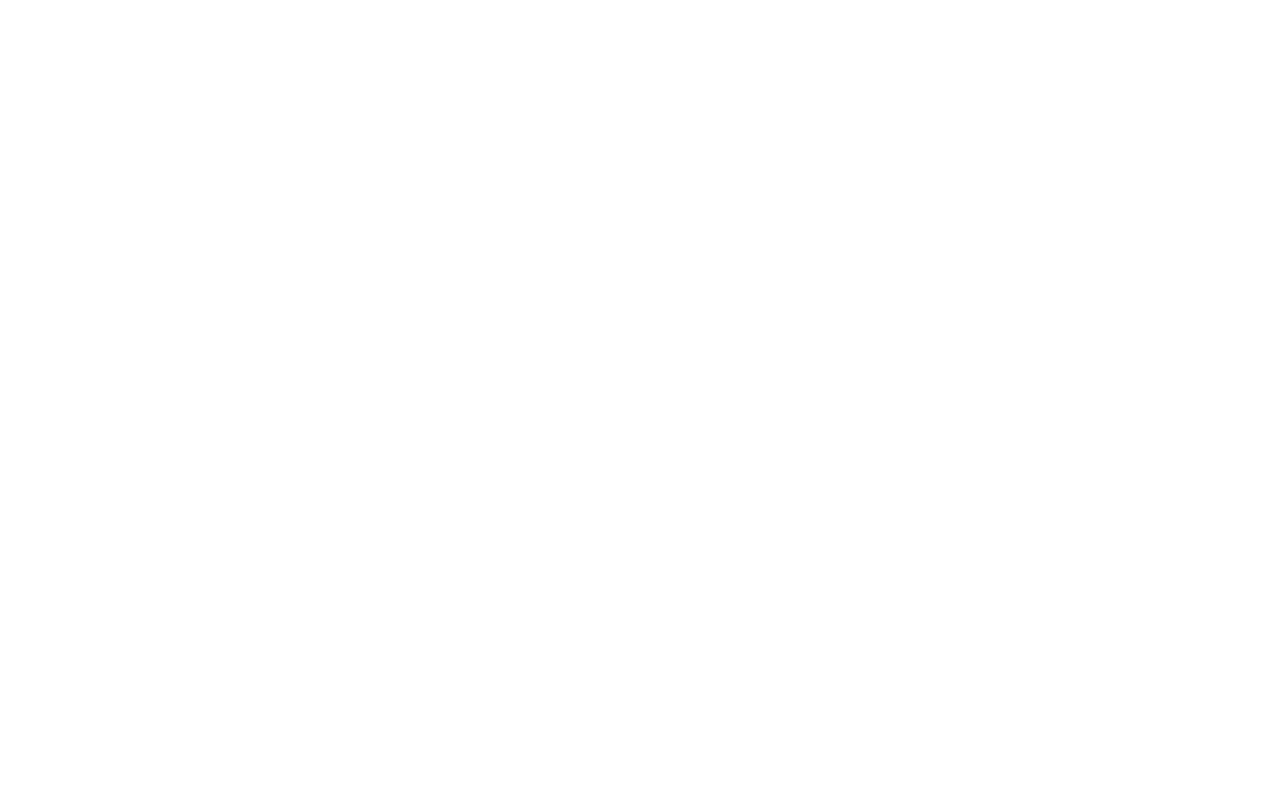
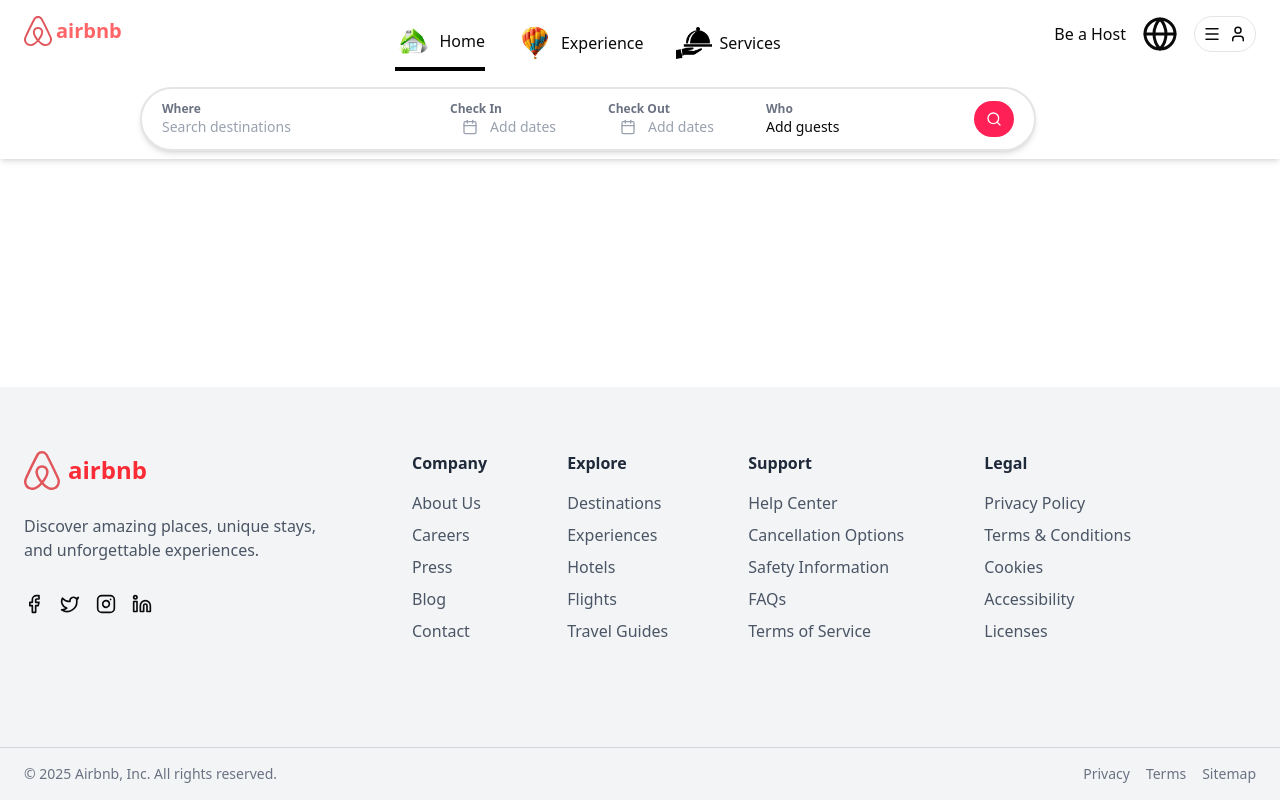
Before and after one commit to Nakib64/Airbnb, a Next.js app: page / in a window 1280 px wide. Built offline with nearby package versions, Linux system fonts and the light colour scheme.

Commit message:
checking bug

```diff
--- a/src/app/layout.tsx
+++ b/src/app/layout.tsx
@@ -2,7 +2,7 @@
 import { Geist, Geist_Mono } from "next/font/google";
 import "./globals.css";
 import I18nProvider from "../lib/I18nProvider";
-// import Navbar from "./navbar/Navbar";
+import Navbar from "./navbar/Navbar";
 import Footer from "./Footer/Footer";
 
 const geistSans = Geist({
@@ -31,12 +31,12 @@
         className={`${geistSans.variable} ${geistMono.variable} antialiased min-h-screen flex flex-col gap-4`}
       >
         <I18nProvider>
-          {/* <Navbar></Navbar> */}
+          <Navbar></Navbar>
           <main className="flex-1">
             {/* {children} */}
           </main>
 
-          {/* <Footer></Footer> */}
+          <Footer></Footer>
         </I18nProvider>
 
       </body>
```
